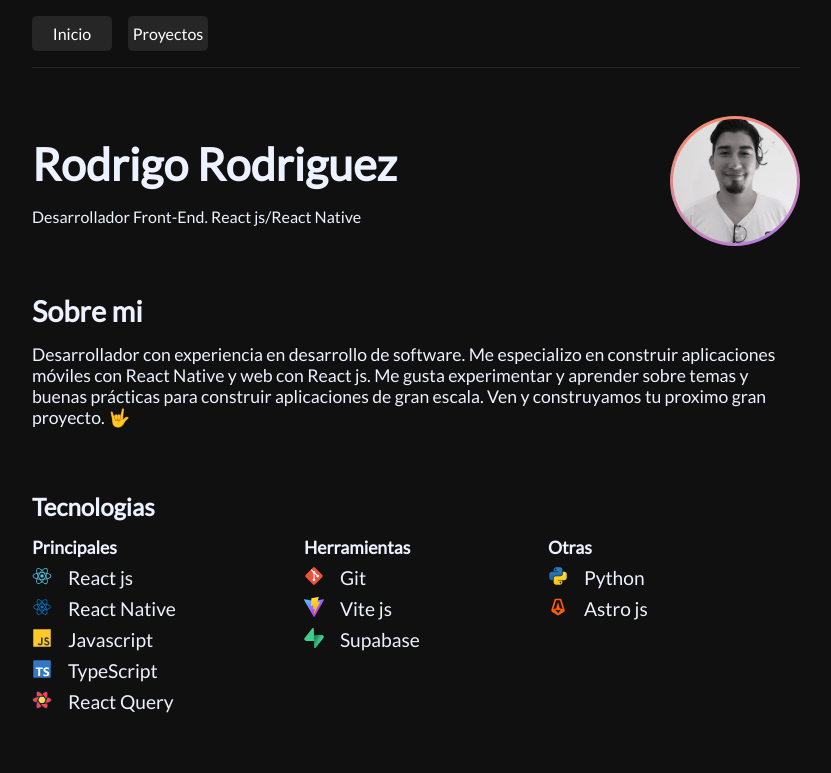
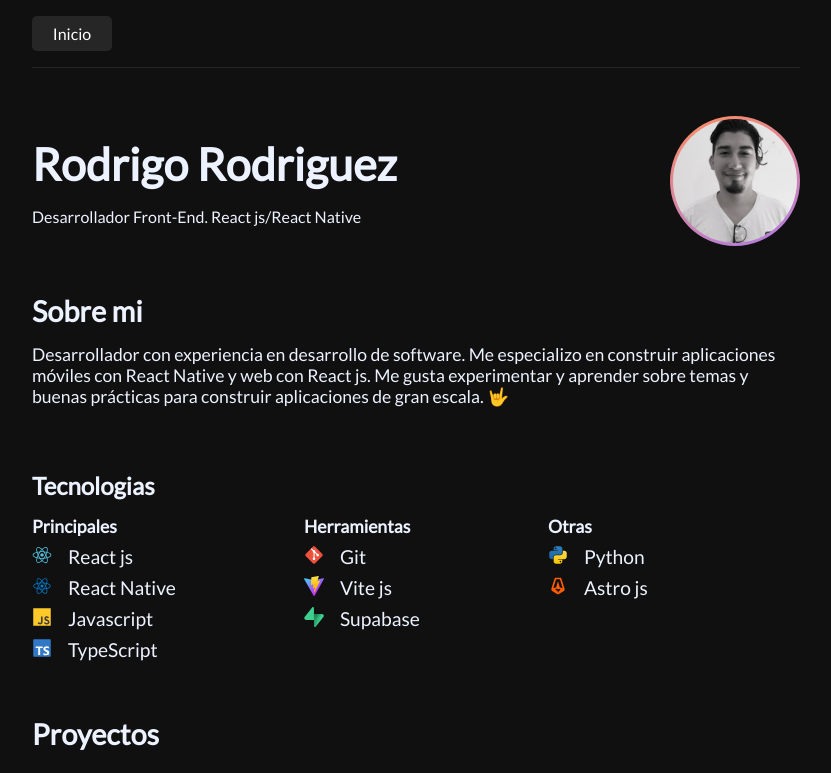
Before and after one commit to Rodevp/new-portfolio, a React (Vite) app: page / in a window 1280 px wide. Shown: the top 773 px of the page, without its empty margins (224-1055 px from the left). Built offline with nearby package versions, Linux system fonts and the light colour scheme.

Commit message:
refactor header and about

```diff
--- a/src/about/About.jsx
+++ b/src/about/About.jsx
@@ -18,8 +18,7 @@
             >
                 Desarrollador con experiencia en
                 desarrollo de software. Me especializo en construir aplicaciones móviles con React Native y web con React js.
-                Me gusta experimentar y aprender sobre temas y buenas prácticas para construir aplicaciones de gran escala.
-                Ven y construyamos tu proximo gran proyecto. 🤟
+                Me gusta experimentar y aprender sobre temas y buenas prácticas para construir aplicaciones de gran escala. 🤟
             </p>
         </section>
     )
--- a/src/header/Header.jsx
+++ b/src/header/Header.jsx
@@ -13,13 +13,6 @@
             >
                 Inicio
             </a>
-            <a
-                className={styles.itemMenu}
-                href=""
-                style={{ backgroundColor: COLORS.gray, color: COLORS.white }}
-            >
-                Proyectos
-            </a>
         </header>
     )
 }
--- a/src/tecnologies/Tech.jsx
+++ b/src/tecnologies/Tech.jsx
@@ -4,7 +4,6 @@
 import ReactNTLogo from "../assets/react_native_logo.svg"
 import JSLogo from "../assets/js_logo.svg"
 import TSLOGO from "../assets/typescript_logo.svg"
-import ReactQuery from "../assets/react_query_logo.svg"
 import SupabaseLogo from "../assets/supabase_logo.svg"
 import ViteLogo from "../assets/vitejs_logo.svg"
 import GitLogo from "../assets/git_logo.svg"
@@ -54,7 +53,6 @@
                 <Tecnologie img={ReactNTLogo} name="React Native" />
                 <Tecnologie img={JSLogo} name="Javascript" />
                 <Tecnologie img={TSLOGO} name="TypeScript" />
-                <Tecnologie img={ReactQuery} name="React Query" />
             </div>
             <div className={styles.tools}>
                 <h3
```
Also changed, not shown: src/assets/react_query_logo.svg (deleted).
